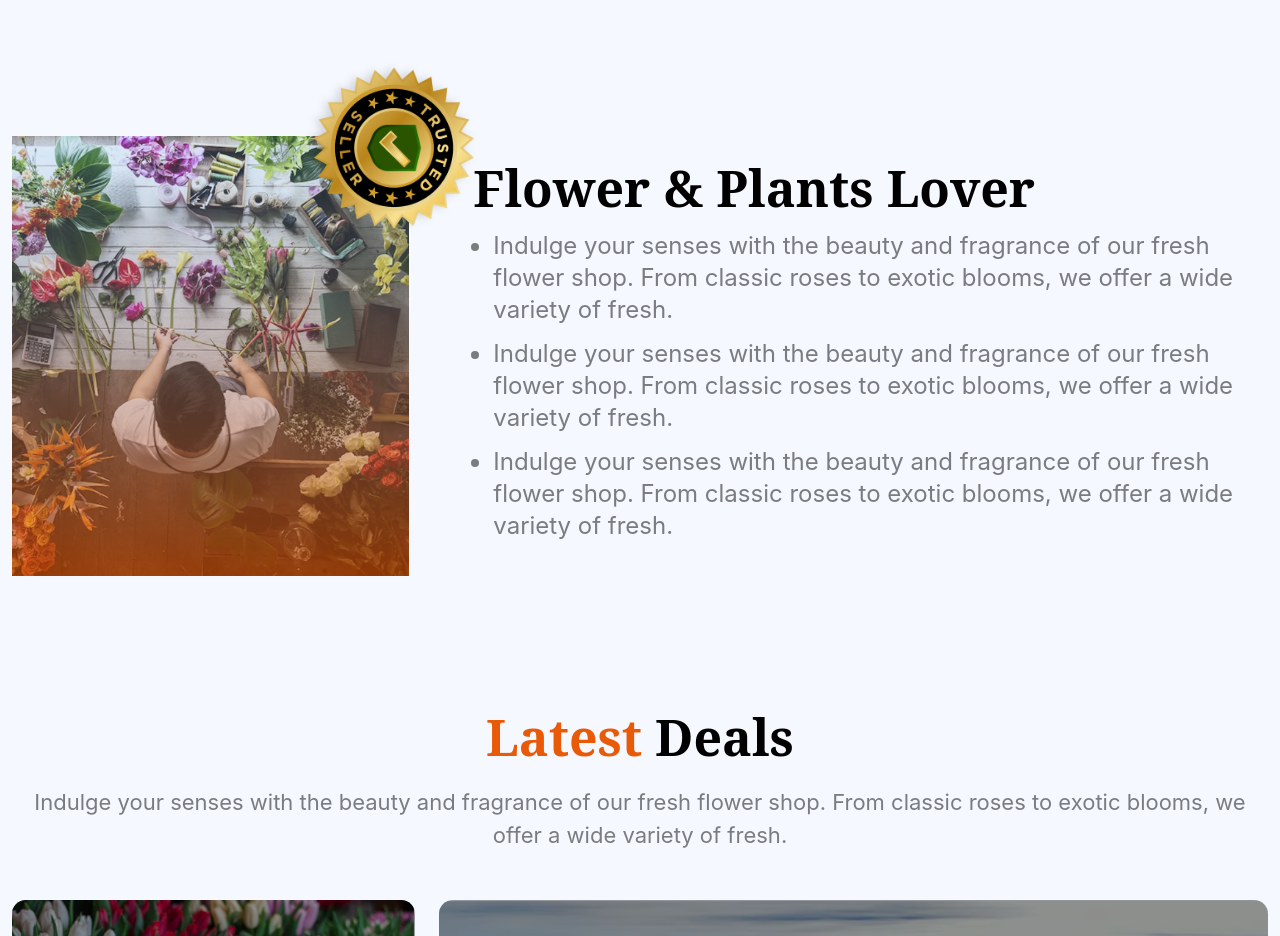
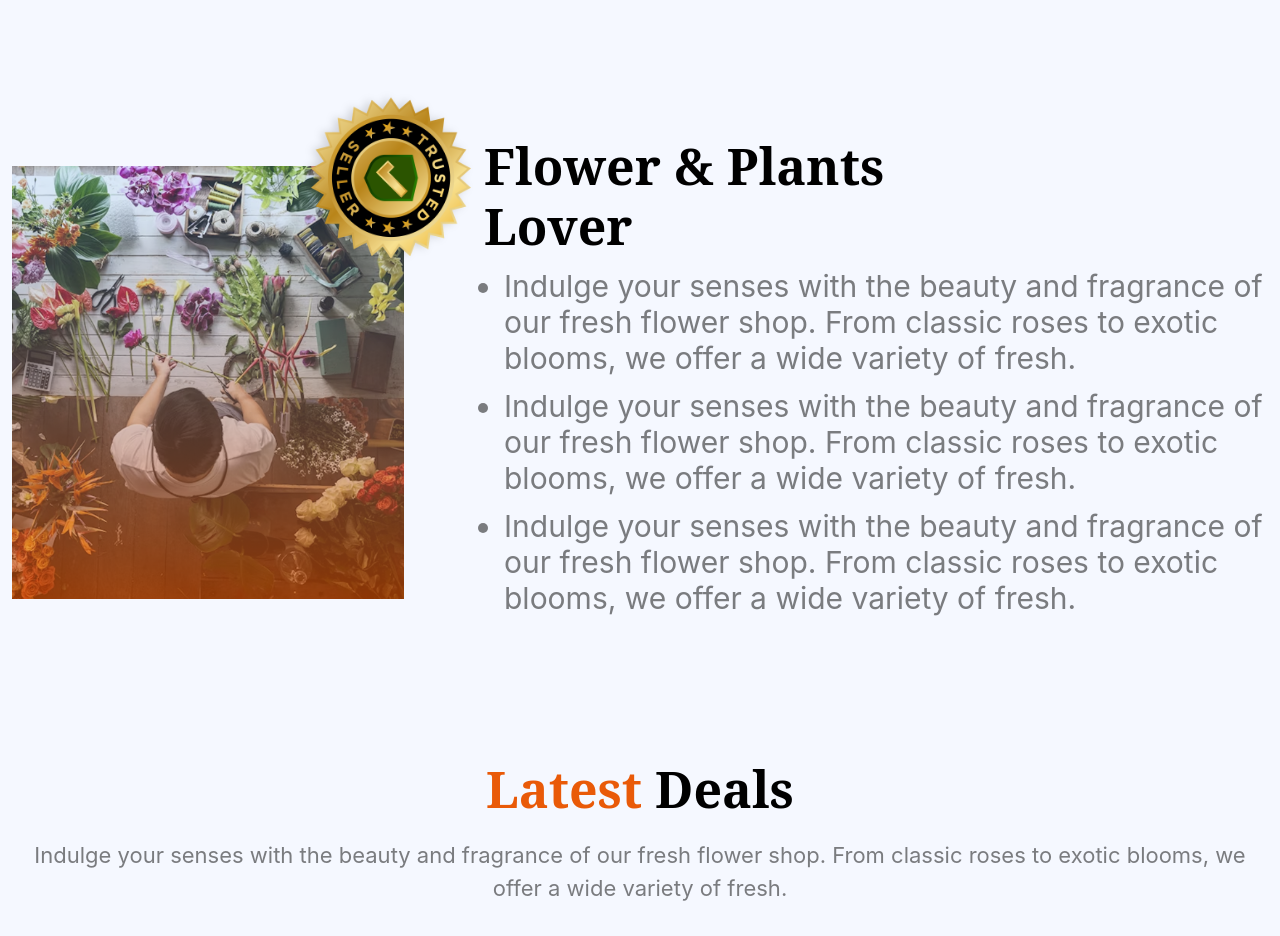
Before and after one commit to mhprotechbd/Flowershop, a website built with Vite: page index.html in a window 1280 px wide. Shown: the part 2080-3016 px from the top of the page. Built offline with nearby package versions, Linux system fonts and the light colour scheme.

Commit message:
kaj ei sesh hoy na joto takai toto kaj kora lage

```diff
--- a/index.html
+++ b/index.html
@@ -147,30 +147,35 @@
 
     <!-- Badge Section -->
     <section class=" mb-32 px-3 mx-auto container">
-      <div class="flex flex-col md:flex-row justify-between md:items-center gap-[18px] md:gap-14 lg:gap-16">
+      <div
+        class="flex flex-col md:flex-row justify-between md:items-center gap-[18px] md:gap-14 lg:gap-16 xl:gap-20 mx-auto">
         <div class="md:flex-1/2 xl:flex-1/3 w-full relative ">
-          <img class="max-w-full mx-auto" src="./dist/assets/flower-store.png" alt="">
+          <img class="w-full" src="./dist/assets/flower-store.png" alt="">
           <img
             class="hidden md:block md:w-50 lg:w-56 max-w-[16rem] absolute -top-25 left-[68%] md:filter md:drop-shadow-lg animate-spin  [animation-duration:4s] mx-auto"
             src="./dist/assets/trusted-badge.png" alt="">
         </div>
         <div class="md:flex-1/2 xl:flex-2/3 md:max-w-[520px] xl:max-w-full sm:ml-9 md:ml-0">
-          <h1 class="font-noto text-[24px] lg:text-[50px] md:text-3xl text-[#000000] font-bold">Flower & Plants Lover
+          <h1 class="font-noto text-[24px] lg:text-[50px] md:text-3xl text-[#000000] font-bold text-left ">Flower &
+            Plants <br class="hidden lg:block"> Lover
           </h1>
           <ul class="list-disc pl-5 gap-4">
-            <li class="my-3 text-p text-[14px] md:text-base lg:text-2xl">Indulge your senses with the beauty and
+            <li class="my-3 text-p text-[14px] md:text-base lg:text-2xl xl:text-3xl">Indulge your senses with the beauty
+              and
               fragrance of our
               fresh flower
               shop. From
               classic roses to exotic
               blooms, we
               offer a wide variety of fresh.</li>
-            <li class="my-3 text-p text-[14px] md:text-base lg:text-2xl">Indulge your senses with the beauty and
+            <li class="my-3 text-p text-[14px] md:text-base lg:text-2xl xl:text-3xl">Indulge your senses with the beauty
+              and
               fragrance of our
               fresh flower shop. From classic roses to exotic
               blooms, we
               offer a wide variety of fresh.</li>
-            <li class="my-3 text-p text-[14px] md:text-base lg:text-2xl">Indulge your senses with the beauty and
+            <li class="my-3 text-p text-[14px] md:text-base lg:text-2xl xl:text-3xl">Indulge your senses with the beauty
+              and
               fragrance of our
               fresh flower shop. From classic roses to exotic
               blooms, we
```
Also changed, not shown: dist/styles/flower.css.
